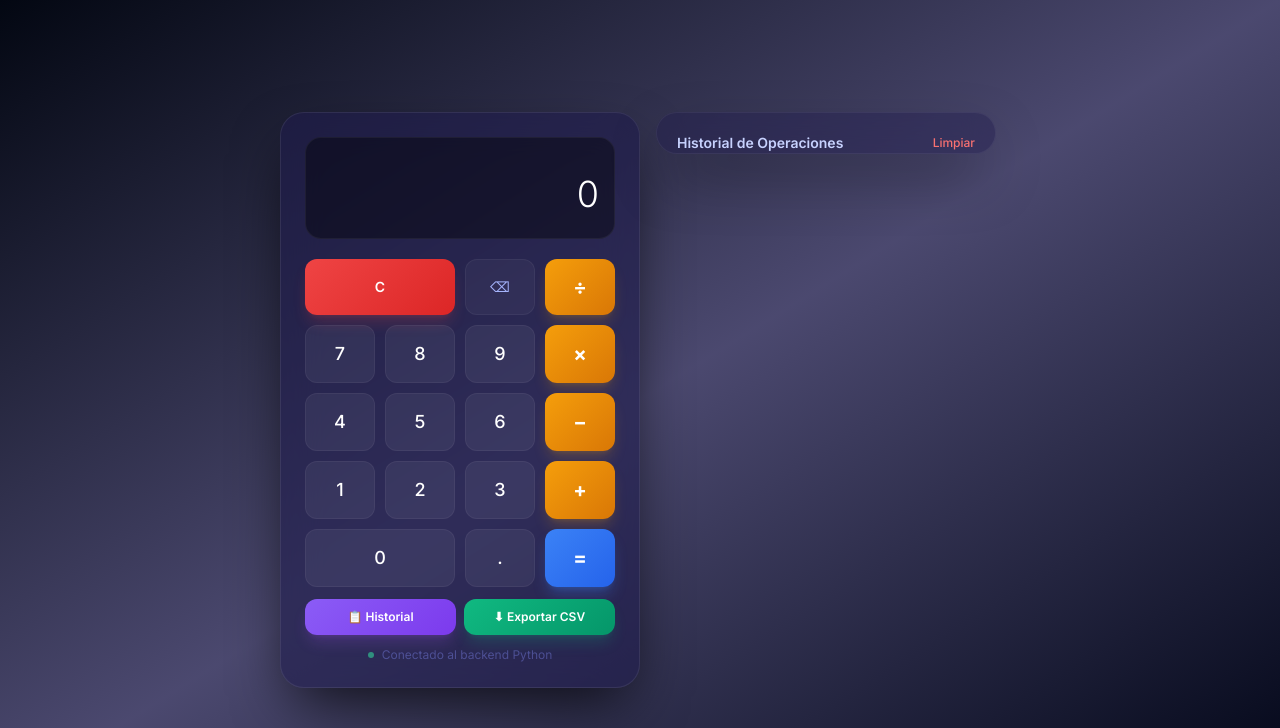
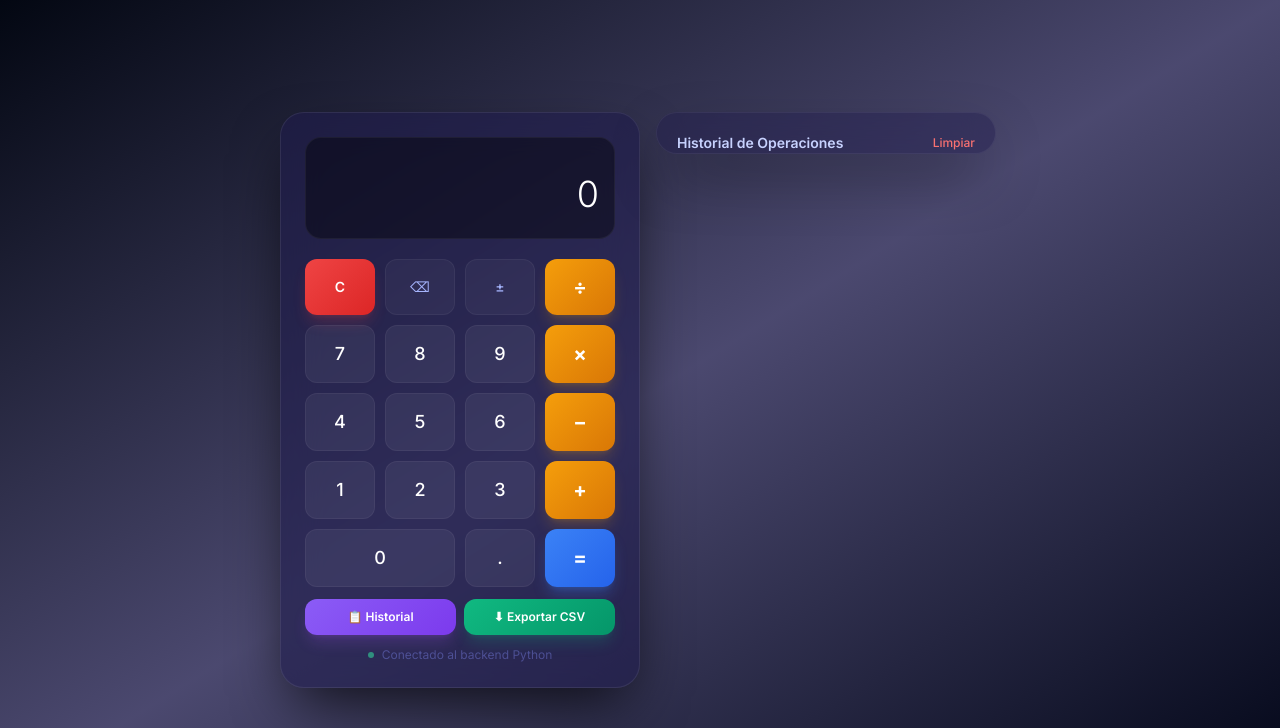
Before and after one commit to Josegomezxc/S15-COMPONENTE-PR-CTICO_2_Gestion, a Django app: template calculator_app/templates/calculator_app/index.html in a window 1280 px wide. Shown: the top 728 px of the page. Run offline with Django 4.2, Linux system fonts and the light colour scheme; the template is opened without the code that fills it, so the values that code supplies are empty; some libraries are stand-ins or nearby versions.

Commit message:
feat: agregar botón ± en la interfaz

```diff
--- a/calculator_app/templates/calculator_app/index.html
+++ b/calculator_app/templates/calculator_app/index.html
@@ -169,8 +169,9 @@
             <div class="grid grid-cols-4 gap-2.5">
 
                 <!-- Fila 1 -->
-                <button class="btn btn-clear col-span-2 rounded-xl py-3.5 text-sm font-semibold text-white shadow-lg shadow-red-500/20" data-action="clear">C</button>
+                <button class="btn btn-clear col-span-1 rounded-xl py-3.5 text-sm font-semibold text-white shadow-lg shadow-red-500/20" data-action="clear">C</button>
                 <button class="btn btn-fn rounded-xl py-3.5 text-sm font-medium text-indigo-300" data-action="backspace">⌫</button>
+                <button class="btn btn-fn rounded-xl py-3.5 text-sm font-medium text-indigo-300" data-action="sign">±</button>
                 <button class="btn btn-op rounded-xl py-3.5 text-xl font-bold text-white shadow-lg shadow-amber-500/20" data-action="op" data-value="dividir">÷</button>
 
                 <!-- Fila 2 -->
```
